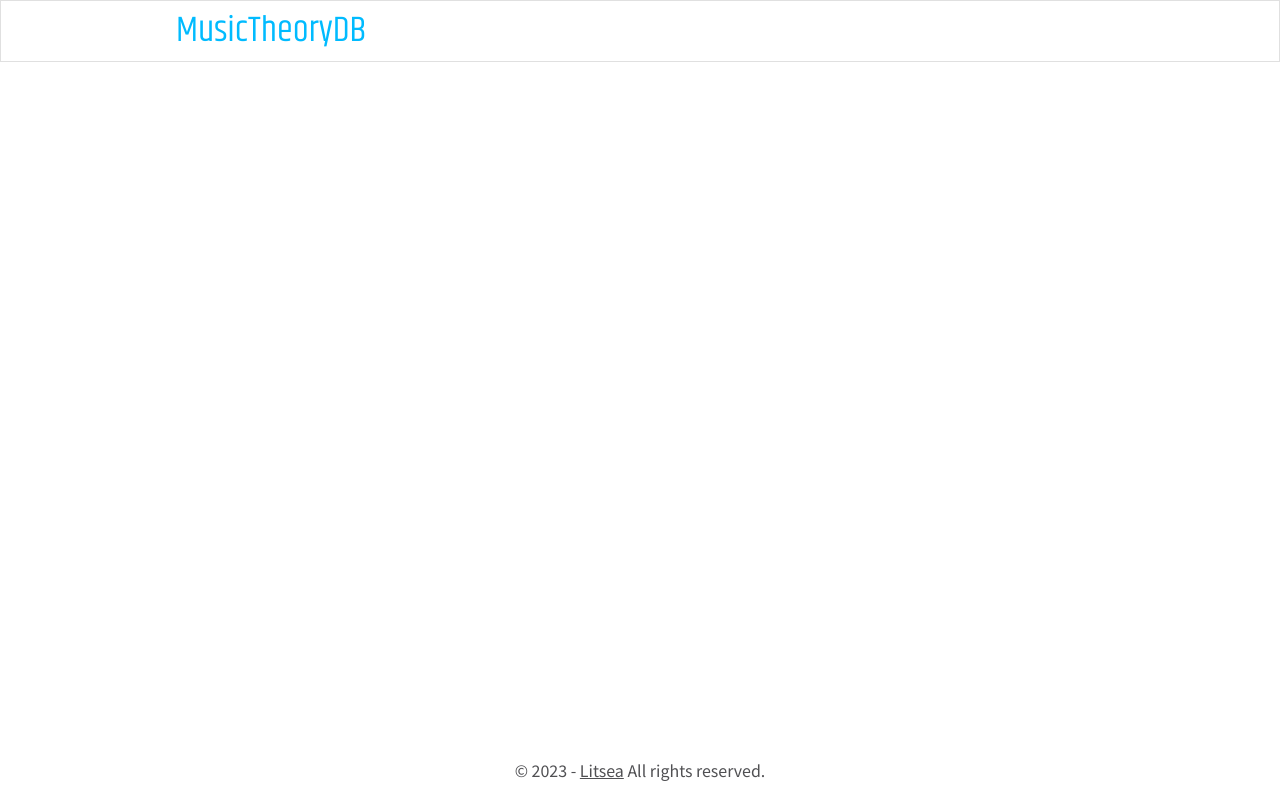
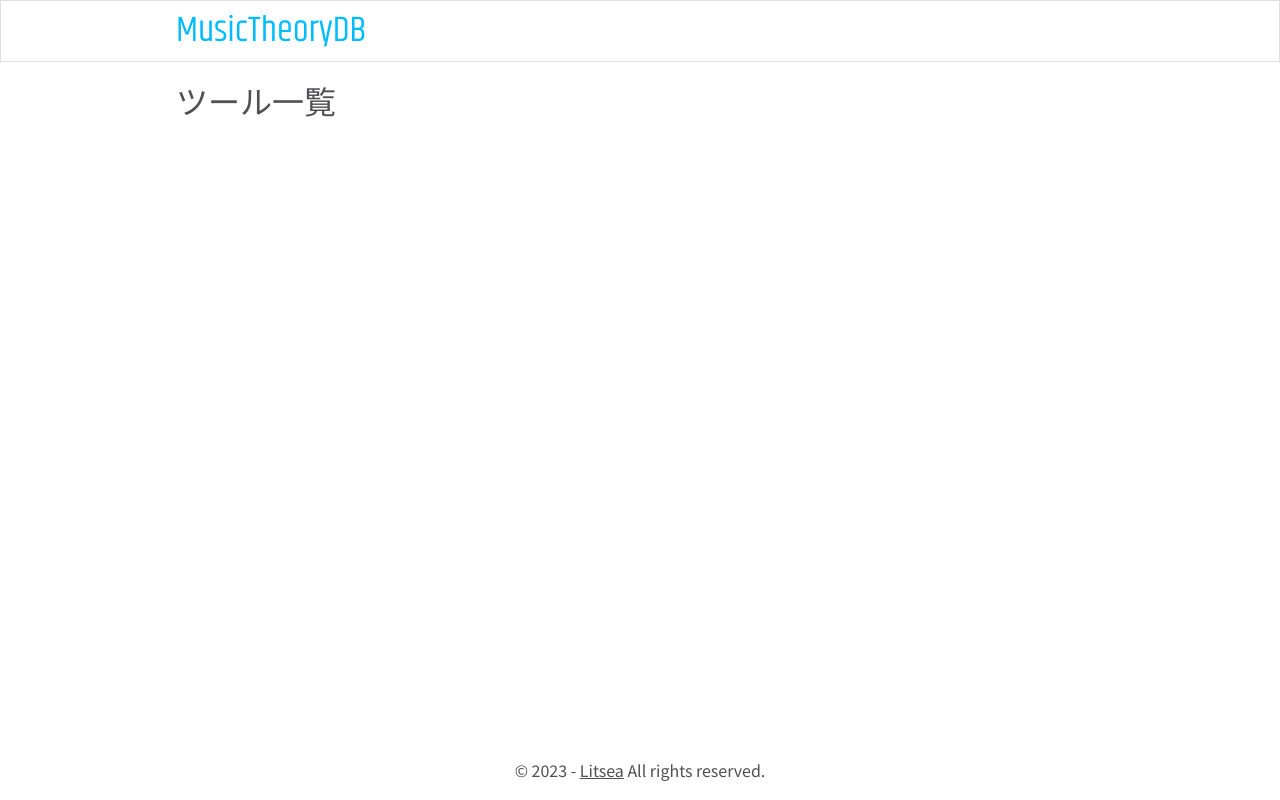
Before and after one commit to litseajp/music-theory-db-frontend, a Vue app: page / in a window 1280 px wide. Built offline with nearby package versions, Linux system fonts and the light colour scheme.

Commit message:
add: Homeビューを追加

```diff
--- a/src/assets/stylesheets/main.css
+++ b/src/assets/stylesheets/main.css
@@ -1 +1,7 @@
 @import './base.css';
+
+/* Texts */
+h1 {
+  color: var(--text-color);
+  font-weight: 400;
+}
--- a/src/components/00_app/Header.vue
+++ b/src/components/00_app/Header.vue
@@ -4,9 +4,9 @@
 <template>
   <v-app-bar absolute border flat height="60">
     <div id="app-bar-container" class="mx-auto">
-      <a id="app-bar-logo" class="ml-4">
+      <router-link to="/" id="app-bar-logo" class="ml-4">
         MusicTheoryDB
-      </a>
+      </router-link>
     </div>
   </v-app-bar>
 </template>
@@ -21,5 +21,6 @@
     color: var(--logo-color);
     font-family: "Khand", sans-serif;
     font-size: 36px;
+    text-decoration: none;
   }
 </style>
--- /dev/null
+++ b/src/components/01_views/Home.vue
@@ -0,0 +1,9 @@
+<script setup lang="ts">
+</script>
+
+<template>
+  <h1>ツール一覧</h1>
+</template>
+
+<style scoped>
+</style>
--- a/src/router/index.ts
+++ b/src/router/index.ts
@@ -1,8 +1,14 @@
 import { createRouter, createWebHistory } from 'vue-router'
+import Home from '@/components/01_views/Home.vue'
 
 const router = createRouter({
   history: createWebHistory(import.meta.env.BASE_URL),
-  routes: []
+  routes: [
+    {
+      path: '/',
+      component: Home
+    },
+  ]
 })
 
 export default router
```
